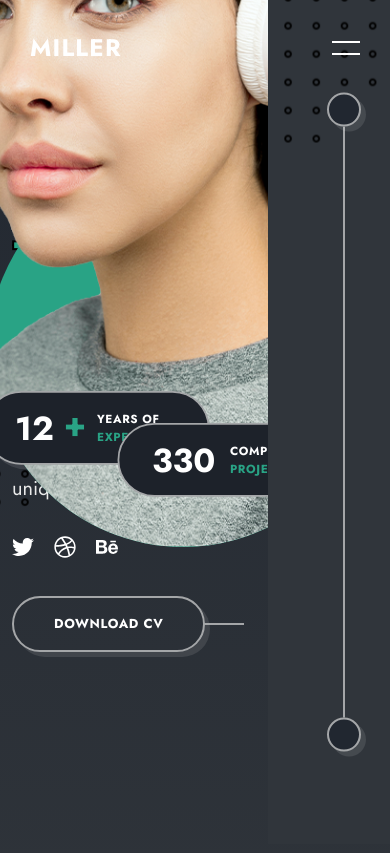
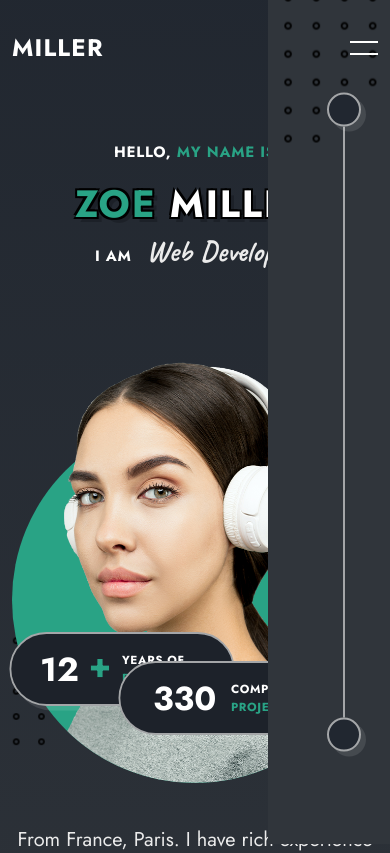
Before and after one commit to nischalpilmong/modern-react-portfolio-website, a React (Vite) app: page /#home in a window 390 px wide. Shown: the top 853 px of the page. Built offline with nearby package versions, Linux system fonts and the light colour scheme.

Commit message:
centered the text informarion and image

```diff
--- a/src/App.jsx
+++ b/src/App.jsx
@@ -1,5 +1,7 @@
 import React from 'react'
 import './App.css'
+
+
 import Home from './components/home/Home'
 import Services from './components/services/Services'
 import Skills from './components/skills/Skills'
--- a/src/index.css
+++ b/src/index.css
@@ -27,8 +27,42 @@
     width: 126px;
     height: 126px;
   }
+}
 
-  .home__title{
-    color: red;
+@media screen and (max-width: 1200px){
+  .container{
+     max-width: 960px;
+  }
+
+  .home{
+    padding-top: 140px;
+  }
+
+  .home__subtitle,
+  .home__title,
+  .home__job,
+  .home__text{
+    text-align: center;
+  }
+
+  .home__text{
+    margin-inline: auto;
+  }
+
+  .home__img-wrapper{
+    position: relative;
+    transform: initial;
+    right: initial;
+    margin-inline: auto;
+    margin-top: 140px;
+  }
+
+  .home__banner .home__profile{
+    height: auto;
+  }
+
+  .home__socials,
+  .home__btns{
+    justify-content: center;
   }
 }
--- a/src/main.jsx
+++ b/src/main.jsx
@@ -1,8 +1,7 @@
 
 import { createRoot } from 'react-dom/client'
+import App from './App.jsx'
 import './index.css'
-import App from './App.jsx'
-
 createRoot(document.getElementById('root')).render(
     <App />
 )
```
